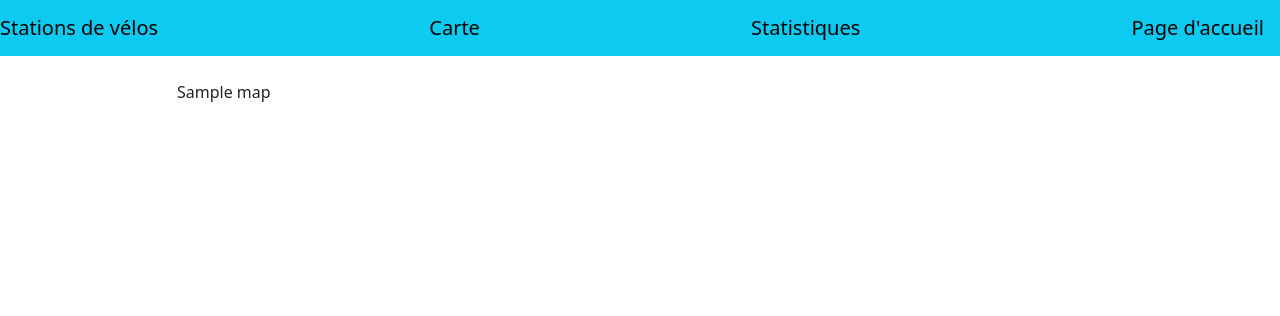
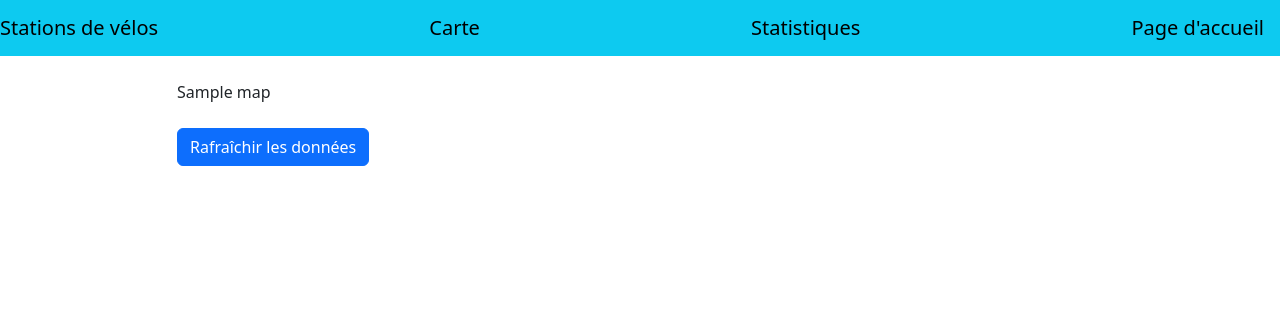
Before and after one commit to MorganMathy/ellipse_test, a Django app: template stations/templates/map.html in a window 1280 px wide. Shown: the top 316 px of the page. Run offline with Django 4.2, Linux system fonts and the light colour scheme; the template is opened without the code that fills it: most values are stand-ins (such as "Sample title", 1, 10 or a date in 2020).

Commit message:
Add refresh data button

```diff
--- a/stations/templates/map.html
+++ b/stations/templates/map.html
@@ -4,8 +4,15 @@
 
 {% block content %}
 <div class="container">
-  <div class="row mt-4">
-    <div class="col-md-10 offset-md-1">{{ map|safe }}</div>
+    <div class="row mt-4">
+      <div class="col-md-10 offset-md-1">{{ map|safe }}</div>
+    </div>
+    <div class="row mt-4">
+      <div class="col-md-10 offset-md-1">
+        <form method="get" action="{% url 'map' %}">
+          <button type="submit" name="refresh" class="btn btn-primary">Rafraîchir les données</button>
+        </form>
+      </div>
+    </div>
   </div>
-</div>
 {% endblock %}
--- a/stations/views.py
+++ b/stations/views.py
@@ -1,6 +1,7 @@
 import asyncio
 from django.shortcuts import render
 from django.views.decorators.cache import cache_page
+from django.core.cache import cache
 
 
 from stations.utils.map import create_map
@@ -12,6 +13,10 @@ def index(request):
 
 @cache_page(3600)
 def map(request):
+    if 'refresh' in request.GET:
+        # Effacer le cache pour la vue map
+        cache.clear()
+
     map = asyncio.run(create_map())
     context={
         'map':map
```
